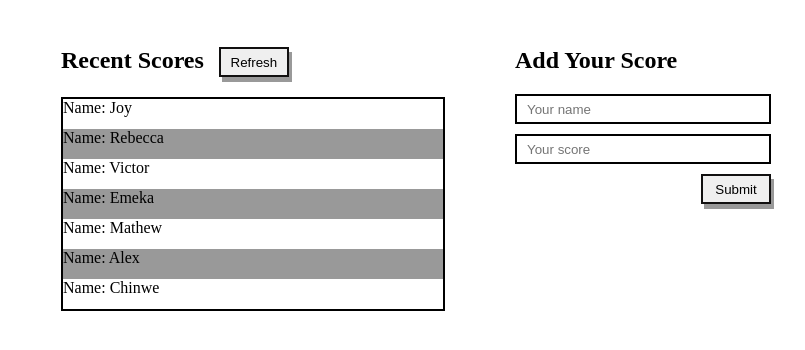
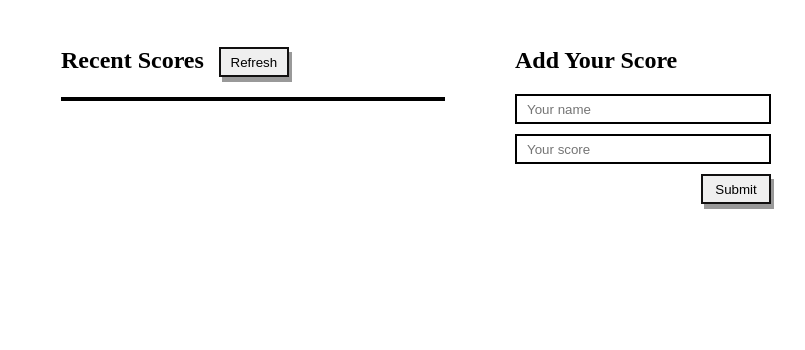
Before and after one commit to usorfaitheloho/Leaderboard, a website built with webpack: page src/index.html in a window 1280 px wide. Shown: the part 90-440 px from the top of the page, without its empty margins (224-1029 px from the left). Built offline with nearby package versions, Linux system fonts and the light colour scheme.

Commit message:
Update Index.html

```diff
--- a/src/index.html
+++ b/src/index.html
@@ -16,14 +16,8 @@
         <button id="refresh-btn" type="button">Refresh</button>
       </div>
       <div class="section-body">
-        <ul class="score-board">
-          <li>Name: Joy</li>
-          <li>Name: Rebecca</li>
-          <li>Name: Victor</li>
-          <li>Name: Emeka</li>
-          <li>Name: Mathew</li>
-          <li>Name: Alex</li>
-          <li>Name: Chinwe</li>
+        <ul id="score-board">
+          <!-- Scores Generated Dynamically with JS -->
         </ul>
       </div>
     </section>
```
